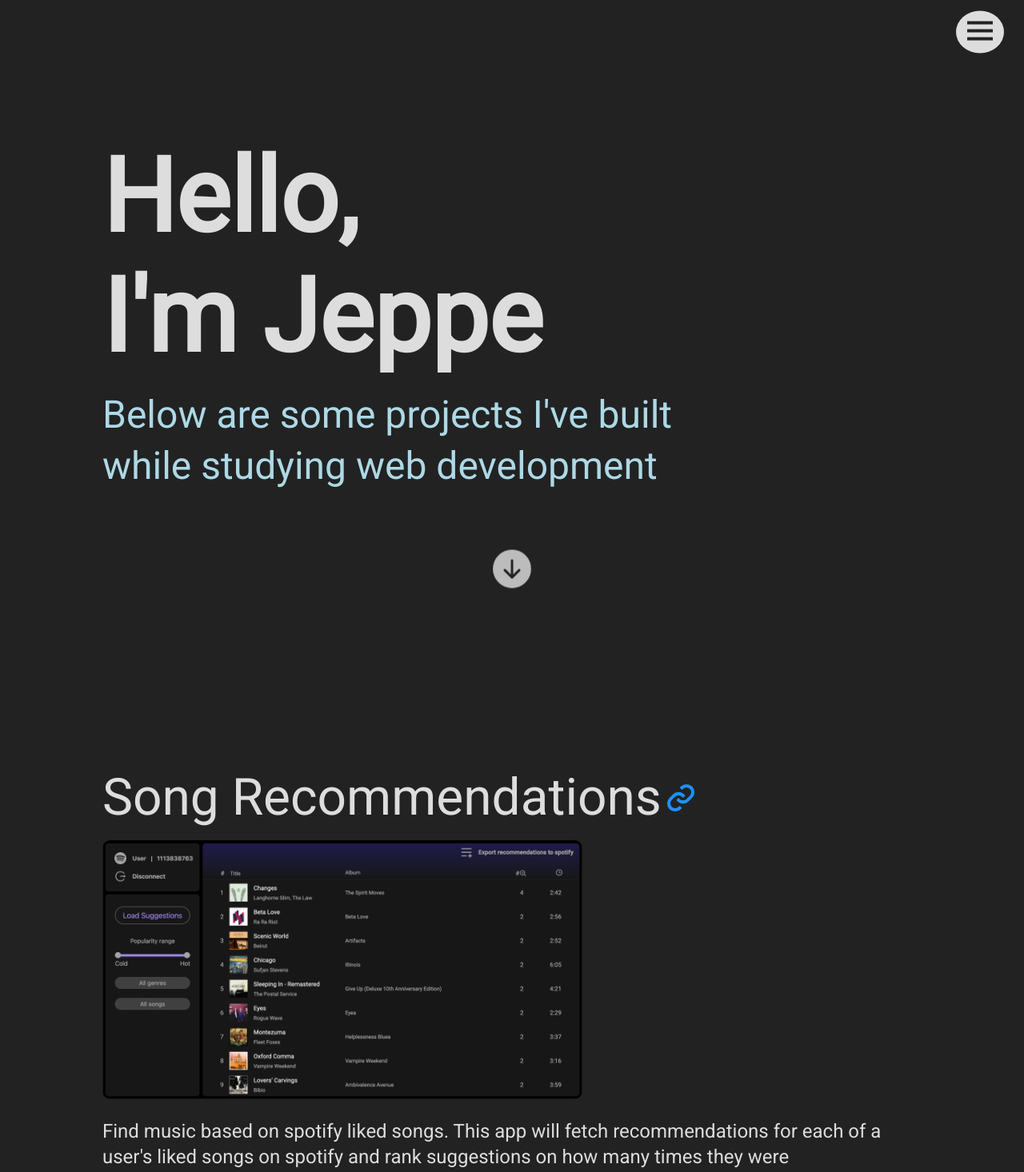
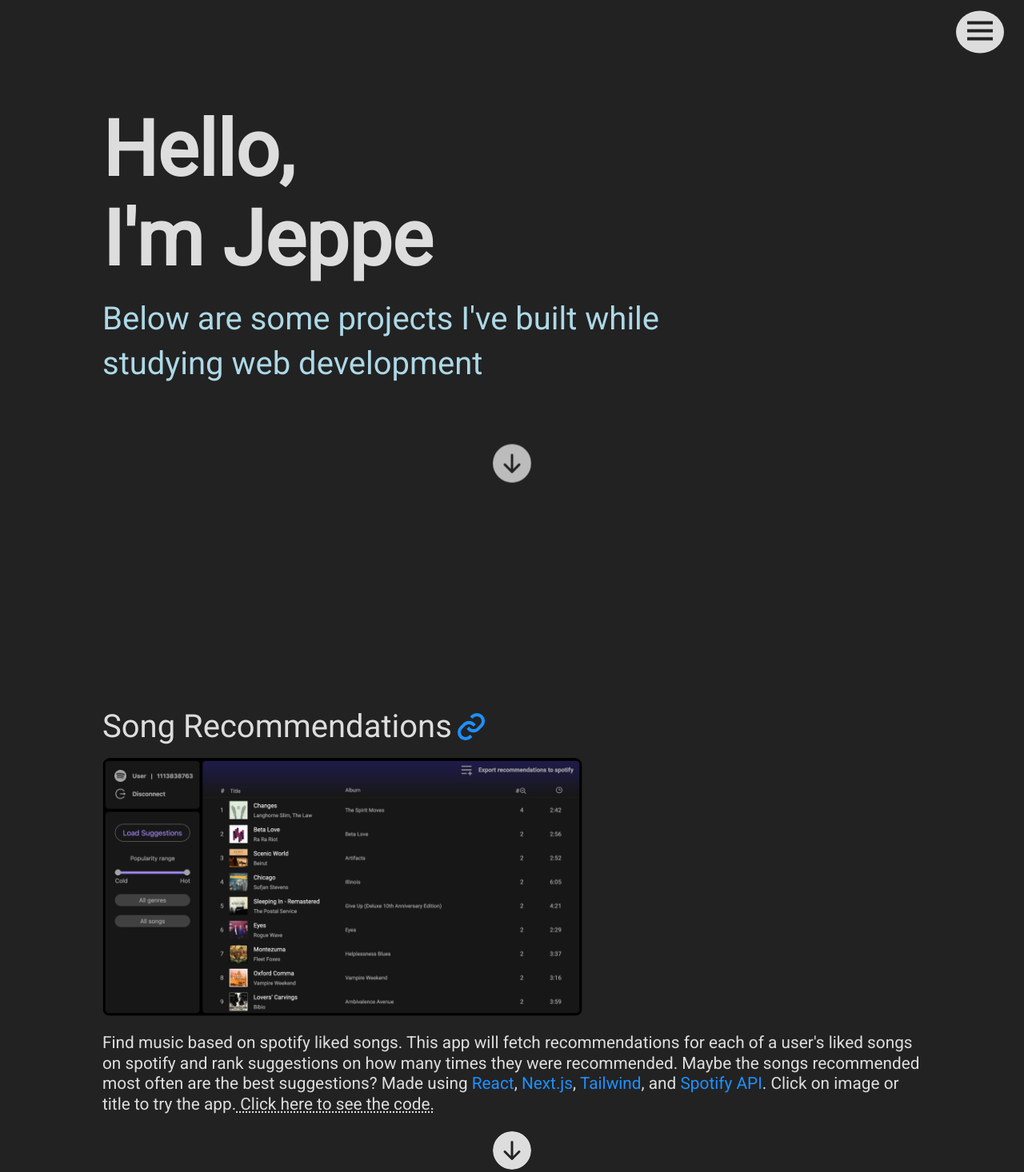
Before and after one commit to jeppeao/portfolio, a React (Vite) app: page / in a window 1280 px wide. Shown: the top 1466 px of the page at 80% size. Built offline with nearby package versions, Linux system fonts and the light colour scheme.

Commit message:
adjusted font sizes

```diff
--- a/src/components/Intro/Intro.module.css
+++ b/src/components/Intro/Intro.module.css
@@ -10,8 +10,9 @@
   display: flex;
   flex-direction: column;
   align-items: center;
-  padding: 10%;
-  padding-top: max(80px, calc(15vh));
+  padding-left: 10%;
+  padding-right: 10%;
+  padding-top: max(80px, calc(10vh));
 }
 
 h1 {
@@ -49,12 +50,12 @@
 
 @media (min-width: 1200px) {
   h1 {
-    font-size: 8rem;
+    font-size: 6rem;
   }
 
   .subheader {
-    font-size: 3rem;
-    line-height: 4rem;
+    font-size: 2.5rem;
+    line-height: 3.5rem;
   }
 
   .arrow {
--- a/src/components/ProjectView/ProectView.module.css
+++ b/src/components/ProjectView/ProectView.module.css
@@ -80,12 +80,12 @@
 
 @media (min-width: 1200px) {
   h3 {
-    font-size: 4rem;
+    font-size: 2.5rem;
   }
 
   .description {
-    font-size: 1.5rem;
-    line-height: 2rem;
+    font-size: 1.3rem;
+    line-height: 1.6rem;
   }
 
   .linkicon {
```
